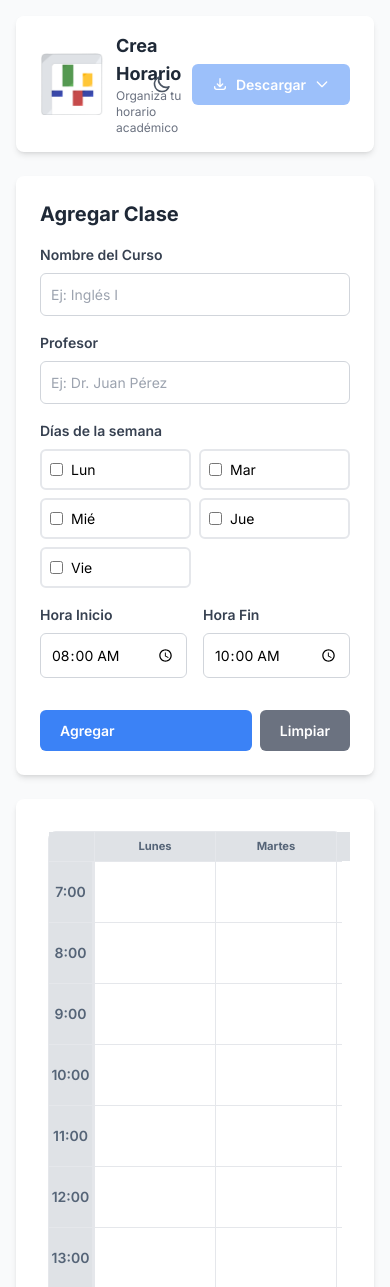
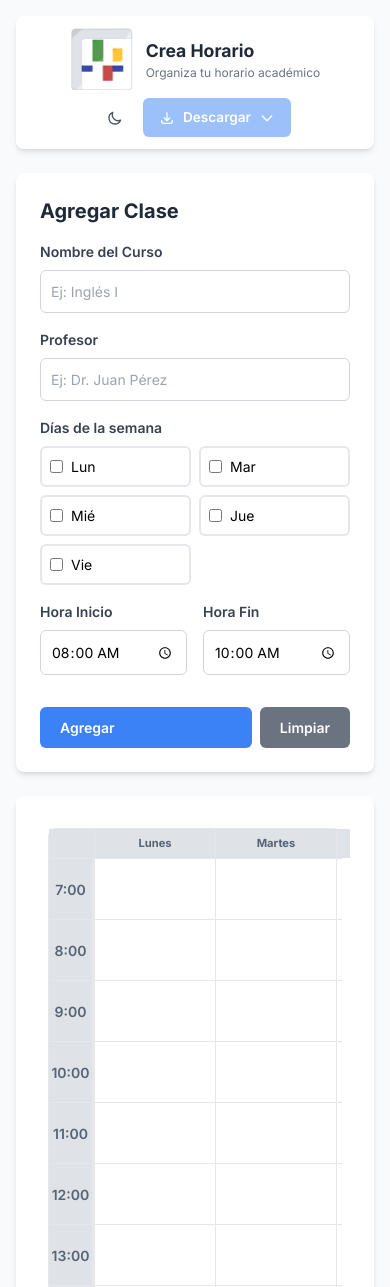
Before and after one commit to Randy-n04/Crea_Horario, a Flask app: page / in a window 390 px wide. Shown: the top 1287 px of the page. Run offline with Flask 3, Linux system fonts and the light colour scheme; data that the repository does not hold is empty; some libraries are stand-ins or nearby versions.

Commit message:
Bugfix: Header ya se ve bien en movil

```diff
--- a/app/static/css/styles.css
+++ b/app/static/css/styles.css
@@ -372,6 +372,39 @@ header {
 }
 
 @media (max-width: 768px) {
+    header {
+        padding: 0.75rem 1rem !important;
+        flex-direction: column !important;
+        gap: 0.75rem !important;
+        align-items: stretch !important;
+    }
+
+    header > div:first-child {
+        justify-content: center !important;
+    }
+
+    header > div:last-child {
+        flex-direction: column !important;
+        gap: 0.5rem !important;
+        width: 100% !important;
+    }
+
+    header h1 {
+        font-size: 1.1rem !important;
+    }
+
+    header .btn {
+        padding: 0.6rem 1rem !important;
+        font-size: 0.85rem !important;
+        width: 100% !important;
+        justify-content: center !important;
+    }
+
+    header svg {
+        width: 1rem !important;
+        height: 1rem !important;
+    }
+
     #horario-container {
         padding: 0.5rem;
         -webkit-overflow-scrolling: touch;
@@ -379,6 +412,7 @@ header {
 
     .horario-grid {
         grid-template-columns: 50px repeat(5, 130px);
+        font-size: 0.75rem;
     }
 
     .horario-header {
@@ -394,6 +428,16 @@ header {
     .clase-bloque {
         font-size: 0.7rem;
         padding: 4px;
+        left: 2px;
+        right: 2px;
+    }
+
+    .clase-nombre {
+        font-size: 0.75rem;
+    }
+
+    .clase-hora {
+        font-size: 0.65rem;
     }
 
     .dias-grid {
```
